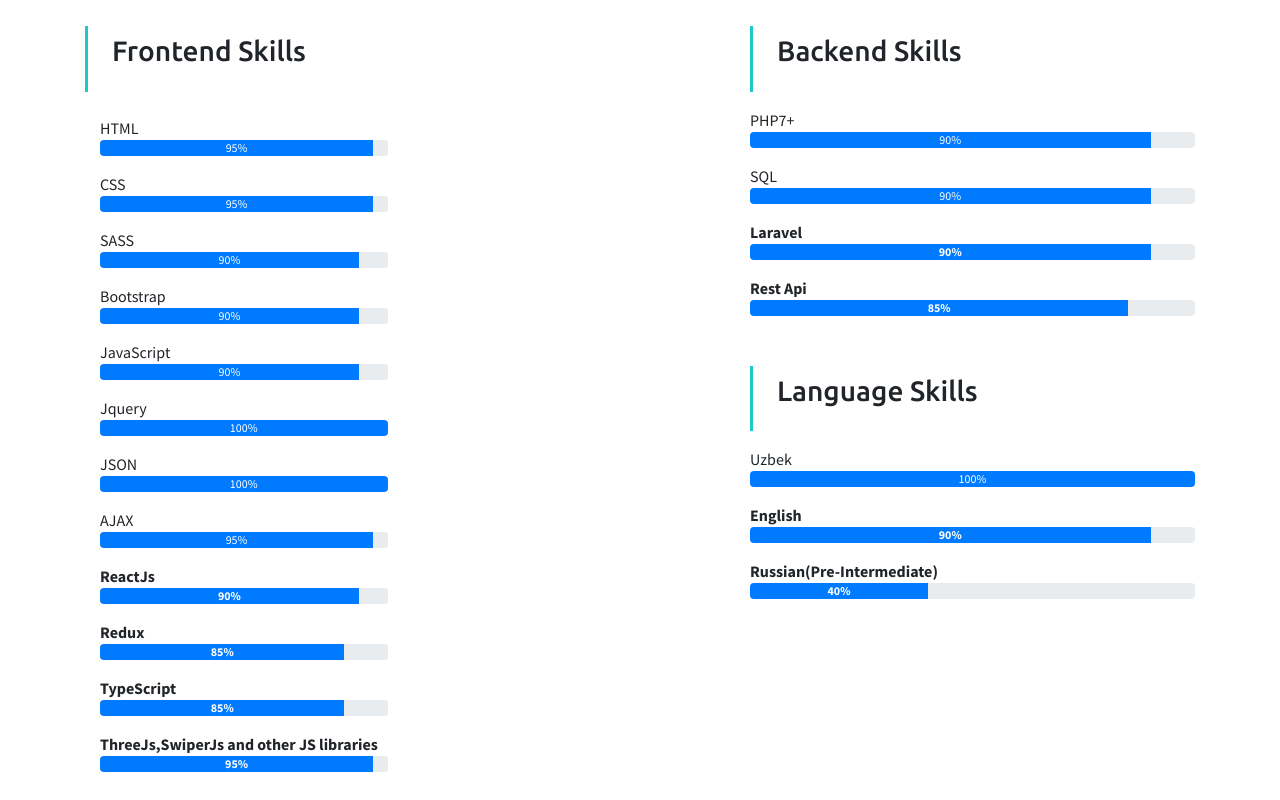
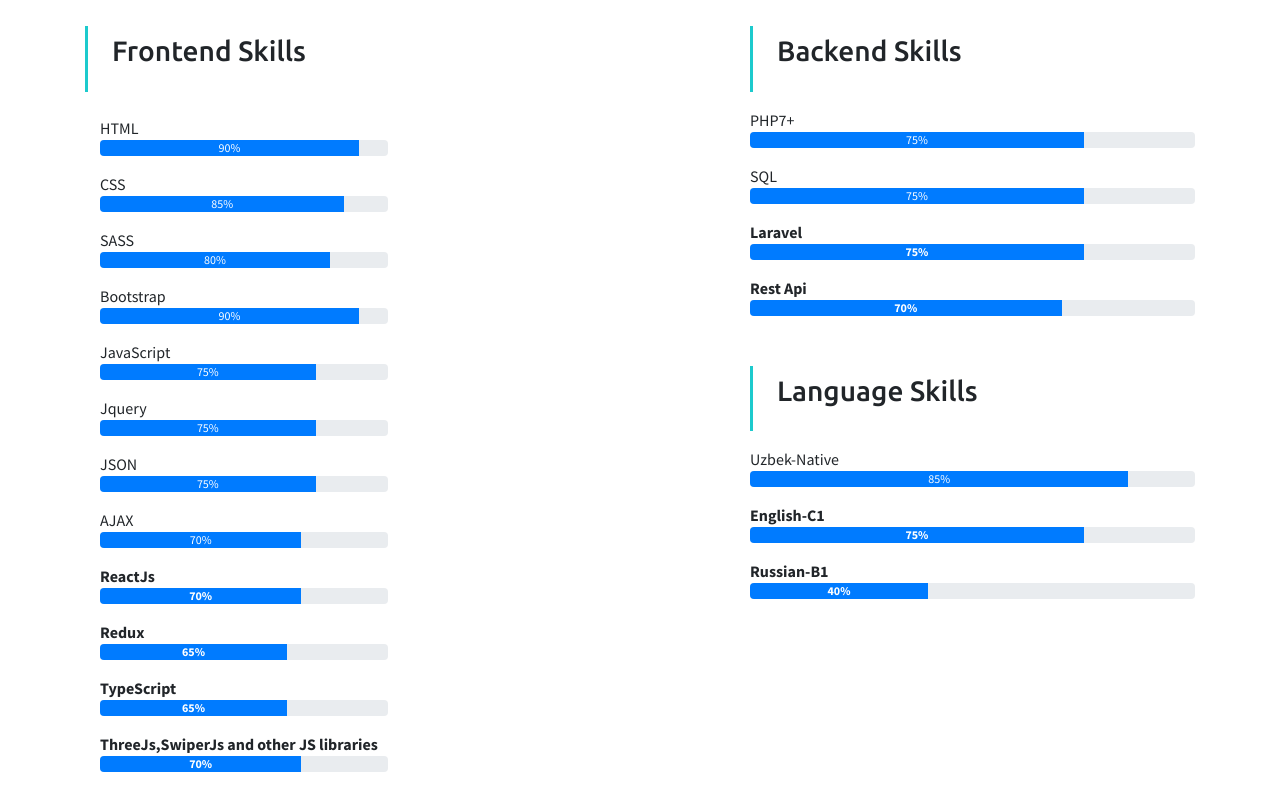
Before and after one commit to ZokirPro/portfolio, a website: page dist/index.html in a window 1280 px wide. Shown: the part 1660-2460 px from the top of the page. Drawn offline with Linux system fonts and the light colour scheme; animation ran at ten frames a second.

Commit message:
last commit

```diff
--- a/dist/index.html
+++ b/dist/index.html
@@ -157,24 +157,24 @@
 						<div class="skill-box wow fadeInDown mb-3" data-wow-delay=".2s">
 							<label> HTML</label>
 							<div class="progress">
-								<div class="progress-bar" role="progress-bar" aria-valuemin="0" aria-valuenow="95" aria-valuemax="100" style="width: 95%;" >
-									95%
+								<div class="progress-bar" role="progress-bar" aria-valuemin="0" aria-valuenow="90" aria-valuemax="100" style="width: 90%;" >
+								90%
 								</div>
 							</div>
 						</div>
 						<div class="skill-box wow fadeInDown mb-3" data-wow-delay=".4s">
 							<label> CSS</label>
 							<div class="progress">
-								<div class="progress-bar" role="progress-bar" aria-valuemin="0" aria-valuenow="95" aria-valuemax="100" style="width: 95%;" >
-									95%
+								<div class="progress-bar" role="progress-bar" aria-valuemin="0" aria-valuenow="85" aria-valuemax="100" style="width: 85%;" >
+									85%
 								</div>
 							</div>
 						</div>
 						<div class="skill-box wow fadeInDown mb-3" data-wow-delay=".6s">
 							<label> SASS</label>
 							<div class="progress">
-								<div class="progress-bar" role="progress-bar" aria-valuemin="0" aria-valuenow="90" aria-valuemax="100" style="width: 90%;" >
-									90%
+								<div class="progress-bar" role="progress-bar" aria-valuemin="0" aria-valuenow="80" aria-valuemax="100" style="width: 80%;" >
+									80%
 								</div>
 							</div>
 						</div>
@@ -189,64 +189,64 @@
 						<div class="skill-box wow fadeInDown mb-3" data-wow-delay=".8s">
 							<label> JavaScript </label>
 							<div class="progress">
-								<div class="progress-bar" role="progress-bar" aria-valuemin="0" aria-valuenow="90" aria-valuemax="100" style="width: 90%;" >
-									90%
+								<div class="progress-bar" role="progress-bar" aria-valuemin="0" aria-valuenow="75" aria-valuemax="100" style="width: 75%;" >
+									75%
 								</div>
 							</div>
 						</div>
 						<div class="skill-box wow fadeInDown mb-3" data-wow-delay=".8s">
 							<label> Jquery </label>
 							<div class="progress">
-								<div class="progress-bar" role="progress-bar" aria-valuemin="0" aria-valuenow="100" aria-valuemax="100" style="width: 100%;" >
-									100%
+								<div class="progress-bar" role="progress-bar" aria-valuemin="0" aria-valuenow="75" aria-valuemax="100" style="width: 75%;" >
+									75%
 								</div>
 							</div>
 						</div>
 						<div class="skill-box wow fadeInDown mb-3" data-wow-delay=".8s">
 							<label> JSON </label>
 							<div class="progress">
-								<div class="progress-bar" role="progress-bar" aria-valuemin="0" aria-valuenow="100" aria-valuemax="100" style="width: 100%;" >
-									100%
+								<div class="progress-bar" role="progress-bar" aria-valuemin="0" aria-valuenow="75" aria-valuemax="100" style="width: 75%;" >
+									75%
 								</div>
 							</div>
 						</div>
 						<div class="skill-box wow fadeInDown mb-3" data-wow-delay=".8s">
 							<label> AJAX </label>
 							<div class="progress">
-								<div class="progress-bar" role="progress-bar" aria-valuemin="0" aria-valuenow="95" aria-valuemax="100" style="width: 95%;" >
-									95%
+								<div class="progress-bar" role="progress-bar" aria-valuemin="0" aria-valuenow="70" aria-valuemax="100" style="width: 70%;" >
+									70%
 								</div>
 							</div>
 						</div>
 						<div class="skill-box wow fadeInDown mb-3 font-weight-bold" data-wow-delay=".8s">
 							<label> ReactJs </label>
 							<div class="progress">
-								<div class="progress-bar" role="progress-bar" aria-valuemin="0" aria-valuenow="90" aria-valuemax="100" style="width: 90%;" >
-									90%
+								<div class="progress-bar" role="progress-bar" aria-valuemin="0" aria-valuenow="70" aria-valuemax="100" style="width: 70%;" >
+									70%
 								</div>
 							</div>
 						</div>
 						<div class="skill-box wow fadeInDown mb-3 font-weight-bold" data-wow-delay=".8s">
 							<label> Redux</label>
 							<div class="progress">
-								<div class="progress-bar" role="progress-bar" aria-valuemin="0" aria-valuenow="85" aria-valuemax="100" style="width: 85%;" >
-									85%
+								<div class="progress-bar" role="progress-bar" aria-valuemin="0" aria-valuenow="65" aria-valuemax="100" style="width: 65%;" >
+									65%
 								</div>
 							</div>
 						</div>
 						<div class="skill-box wow fadeInDown mb-3 font-weight-bold" data-wow-delay=".8s">
 							<label> TypeScript</label>
 							<div class="progress">
-								<div class="progress-bar" role="progress-bar" aria-valuemin="0" aria-valuenow="85" aria-valuemax="100" style="width: 85%;" >
-									85%
+								<div class="progress-bar" role="progress-bar" aria-valuemin="0" aria-valuenow="65" aria-valuemax="100" style="width: 65%;" >
+									65%
 								</div>
 							</div>
 						</div>
 						<div class="skill-box wow fadeInDown mb-3 font-weight-bold" data-wow-delay=".8s">
 							<label> ThreeJs,SwiperJs and other JS libraries</label>
 							<div class="progress">
-								<div class="progress-bar" role="progress-bar" aria-valuemin="0" aria-valuenow="95" aria-valuemax="100" style="width: 95%;" >
-									95%
+								<div class="progress-bar" role="progress-bar" aria-valuemin="0" aria-valuenow="70" aria-valuemax="100" style="width: 70%;" >
+									70%
 								</div>
 							</div>
 						</div>
@@ -274,32 +274,32 @@
 					<div class="skill-box wow fadeInDown mb-3  mt-3" data-wow-delay=".8s">
 						<label> PHP7+</label>
 						<div class="progress">
-							<div class="progress-bar" role="progress-bar" aria-valuemin="0" aria-valuenow="90" aria-valuemax="100" style="width: 90%;" >
-								90%
+							<div class="progress-bar" role="progress-bar" aria-valuemin="0" aria-valuenow="75" aria-valuemax="100" style="width: 75%;" >
+								75%
 							</div>
 						</div>
 					</div>
 					<div class="skill-box wow fadeInDown mb-3 " data-wow-delay=".8s">
 						<label>SQL</label>
 						<div class="progress">
-							<div class="progress-bar" role="progress-bar" aria-valuemin="0" aria-valuenow="90" aria-valuemax="100" style="width: 90%;" >
-								90%
+							<div class="progress-bar" role="progress-bar" aria-valuemin="0" aria-valuenow="75" aria-valuemax="100" style="width: 75%;" >
+								75%
 							</div>
 						</div>
 					</div>
 					<div class="skill-box wow fadeInDown mb-3 font-weight-bold" data-wow-delay=".8s">
 						<label> Laravel</label>
 						<div class="progress">
-							<div class="progress-bar" role="progress-bar" aria-valuemin="0" aria-valuenow="90" aria-valuemax="100" style="width: 90%;" >
-								90%
+							<div class="progress-bar" role="progress-bar" aria-valuemin="0" aria-valuenow="75" aria-valuemax="100" style="width: 75%;" >
+								75%
 							</div>
 						</div>
 					</div>
 					<div class="skill-box wow fadeInDown mb-3 font-weight-bold" data-wow-delay=".8s">
 						<label> Rest Api</label>
 						<div class="progress">
-							<div class="progress-bar" role="progress-bar" aria-valuemin="0" aria-valuenow="85" aria-valuemax="100" style="width: 85%;" >
-								85%
+							<div class="progress-bar" role="progress-bar" aria-valuemin="0" aria-valuenow="70" aria-valuemax="100" style="width: 70%;" >
+								70%
 							</div>
 						</div>
 					</div>
@@ -308,25 +308,25 @@
 						<h3 class="title-style mb-3">Language Skills</h3>
 					</div>
 					<div class="skill-box wow fadeInDown mb-3 mt-3" data-wow-delay=".8s">
-						<label> Uzbek</label>
+						<label> Uzbek-Native</label>
 						<div class="progress">
-							<div class="progress-bar" role="progress-bar" aria-valuemin="0" aria-valuenow="100" aria-valuemax="100" style="width: 100%;" >
-								100%
+							<div class="progress-bar" role="progress-bar" aria-valuemin="0" aria-valuenow="85" aria-valuemax="100" style="width: 85%;" >
+								85%
 							</div>
 						</div>
 
 					</div>
 					<div class="skill-box wow fadeInDown mb-3 font-weight-bold" data-wow-delay=".8s">
-						<label> English</label>
+						<label> English-C1</label>
 						<div class="progress">
-							<div class="progress-bar" role="progress-bar" aria-valuemin="0" aria-valuenow="90" aria-valuemax="100" style="width: 90%;" >
-								90%
+							<div class="progress-bar" role="progress-bar" aria-valuemin="0" aria-valuenow="75" aria-valuemax="100" style="width: 75%;" >
+								75%
 							</div>
 						</div>
 
 					</div>
 					<div class="skill-box wow fadeInDown mb-3 font-weight-bold" data-wow-delay=".8s">
-						<label> Russian(Pre-Intermediate)</label>
+						<label> Russian-B1</label>
 						<div class="progress">
 							<div class="progress-bar" role="progress-bar" aria-valuemin="0" aria-valuenow="40" aria-valuemax="100" style="width: 40%;" >
 								40%
```
